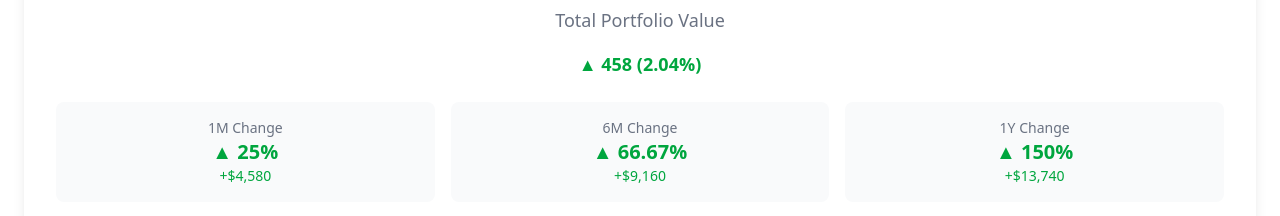
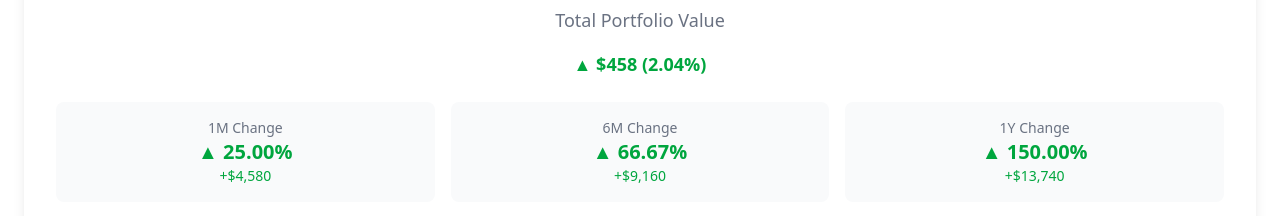
Before and after one commit to ny147/investment-portfolio, a Next.js app in the folder investment-portfolio-dashboard/: page / in a window 1280 px wide. Shown: the part 176-392 px from the top of the page. Built offline with nearby package versions, Linux system fonts and the light colour scheme.

Commit message:
Update Piechart and TotalValue Bar

```diff
--- a/investment-portfolio-dashboard/components/AssetAllocation.jsx
+++ b/investment-portfolio-dashboard/components/AssetAllocation.jsx
@@ -34,6 +34,9 @@ export default function AssetAllocation({ holdings }) {
             cy="50%"
             outerRadius={100}
             label={({ name, percentage }) => `${name}: ${percentage}%`}
+            isAnimationActive={true}         // ✅ enable animation
+            animationDuration={800}          // ✅ speed (ms)
+            animationEasing="ease-out"       // ✅ easing
           >
             {data.map((_, index) => (
               <Cell key={index} fill={COLORS[index % COLORS.length]} />
--- a/investment-portfolio-dashboard/components/TotalValue.jsx
+++ b/investment-portfolio-dashboard/components/TotalValue.jsx
@@ -1,4 +1,6 @@
 "use client";
+
+import CountUp from "react-countup";
 
 function calcChange(period, portfolio) {
   const data = portfolio.performance[period];
@@ -10,11 +12,10 @@ function calcChange(period, portfolio) {
 }
 
 export default function TotalValue({ holdings }) {
-  // ✅ sum from holdings
   const totalValue = holdings.reduce((sum, h) => sum + h.value, 0);
 
   // Mock previous value → for daily change
-  const previousValue = totalValue * 0.98; // assume 2% lower yesterday
+  const previousValue = totalValue * 0.98;
   const dailyChange = totalValue - previousValue;
   const dailyPct = ((dailyChange / previousValue) * 100).toFixed(2);
 
@@ -44,15 +45,16 @@ export default function TotalValue({ holdings }) {
 
   return (
     <div className="text-center mb-8 bg-white dark:bg-gray-800 shadow-lg rounded-2xl p-8">
-      {/* Total Value */}
+      {/* ✅ CountUp for total value */}
       <h1 className="text-5xl font-extrabold bg-gradient-to-r from-pink-500 to-purple-500 bg-clip-text text-transparent">
-        ${totalValue.toLocaleString()}
+        $
+        <CountUp end={totalValue} duration={1.2} separator="," decimals={0} />
       </h1>
       <p className="text-gray-500 dark:text-gray-400 mt-2 text-lg">
         Total Portfolio Value
       </p>
 
-      {/* Daily Change */}
+      {/* ✅ CountUp for daily change */}
       <p
         className={`mt-4 text-lg font-semibold ${
           dailyChange >= 0
@@ -60,17 +62,24 @@ export default function TotalValue({ holdings }) {
             : "text-red-600 dark:text-red-400"
         }`}
       >
-        {dailyChange >= 0 ? "▲" : "▼"} {Math.abs(dailyChange).toLocaleString()} ({dailyPct}%)
+        {dailyChange >= 0 ? "▲" : "▼"} $
+        <CountUp end={Math.abs(dailyChange)} duration={1.2} separator="," />
+        {" "}
+        (
+        <CountUp end={Math.abs(dailyPct)} duration={1.2} decimals={2} />
+        %)
       </p>
 
-      {/* Performance Metrics */}
+      {/* ✅ Performance Metrics with CountUp */}
       <div className="grid grid-cols-1 sm:grid-cols-3 gap-4 mt-6">
         {metrics.map((m) => (
           <div
             key={m.label}
             className="rounded-lg p-4 bg-gray-50 dark:bg-gray-700 transition-colors"
           >
-            <p className="text-sm text-gray-500 dark:text-gray-400">{m.label} Change</p>
+            <p className="text-sm text-gray-500 dark:text-gray-400">
+              {m.label} Change
+            </p>
             <p
               className={`text-xl font-bold ${
                 m.abs >= 0
@@ -78,7 +87,8 @@ export default function TotalValue({ holdings }) {
                   : "text-red-600 dark:text-red-400"
               }`}
             >
-              {m.abs >= 0 ? "▲" : "▼"} {Math.abs(m.pct)}%
+              {m.abs >= 0 ? "▲" : "▼"}{" "}
+              <CountUp end={Math.abs(m.pct)} duration={1.2} decimals={2} />%
             </p>
             <p
               className={`text-sm font-medium ${
@@ -87,7 +97,8 @@ export default function TotalValue({ holdings }) {
                   : "text-red-600 dark:text-red-400"
               }`}
             >
-              {m.abs >= 0 ? "+" : "-"}${Math.abs(m.abs).toLocaleString()}
+              {m.abs >= 0 ? "+" : "-"}$
+              <CountUp end={Math.abs(m.abs)} duration={1.2} separator="," />
             </p>
           </div>
         ))}
```
